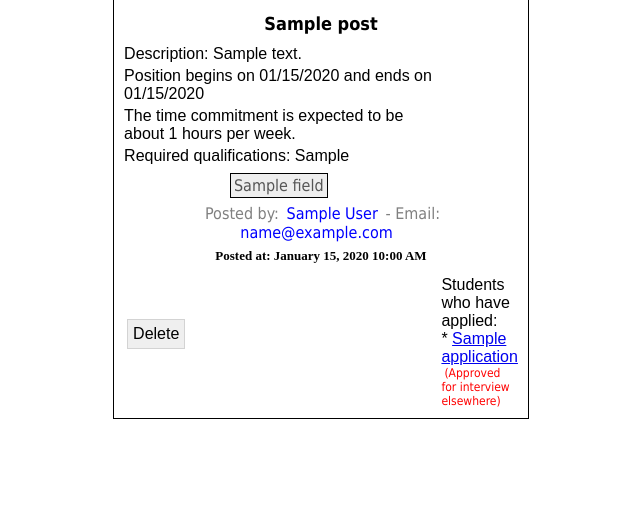
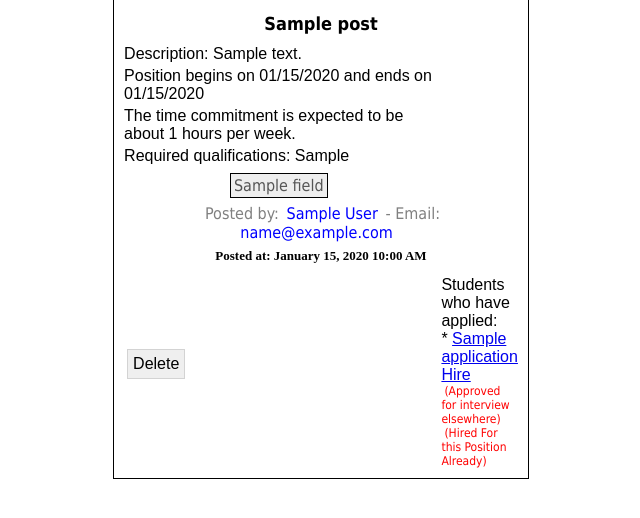
Before and after one commit to BenjaminMichaelis/WSU-EECS-UndergraduateResearch, a Flask app: page / in a window 1280 px wide. Shown: the part 100-618 px from the top of the page, without its empty margins (326-966 px from the left). Run offline with Flask 2, Linux system fonts and the light colour scheme; a user stored in the database is signed in; tables that the repository leaves empty hold one stand-in row (values such as "Sample post"); some libraries are stand-ins or nearby versions.

Commit message:
Implemented Faculty hiring a student

```diff
--- a/app/Controller/routes.py
+++ b/app/Controller/routes.py
@@ -175,6 +175,27 @@ def myposts():
     flash('Error: No faculty permissions discovered')
     return redirect(url_for('routes.index'))
 
+@bp_routes.route('/becoming_hired/<app_id>', methods=['GET'])
+@login_required
+def becoming_hired(app_id):
+    # TODO: Make method post only
+    # if request.method == 'POST':
+    # cant view profile if the current user isn't the profile being accessed or isn't a faculty
+    if current_user.faculty is False:
+        flash("You don't have permission to update student's status")
+        return redirect(url_for('routes.index'))
+    app = Application.query.filter_by(id=app_id).first()
+    user = User.query.get_or_404(app.userid)
+    if user.hired is True:
+        flash("This student has already been hired for a position.")
+        return redirect(url_for('routes.index'))
+    app.hired = True
+    user.hired = True
+    db.session.add(user)
+    db.session.add(app)
+    db.session.commit()
+    return redirect(url_for('routes.index'))
+
 @bp_routes.route('/make_faculty/<user_id>', methods=['POST','GET'])
 @login_required
 def make_faculty(user_id):
--- a/app/View/templates/_post.html
+++ b/app/View/templates/_post.html
@@ -98,10 +98,15 @@
                     Students who have applied:
                     {% for Application in post.get_Applications().all() %}
                         <br>* <a href=" {{ url_for('routes.display_profile', user_id = Application.userid) }} ">{{ Application.preferredname }}</a>
+                        <a href=" {{ url_for('routes.becoming_hired', app_id = Application.id) }} ">Hire</a>
                         {% if User.query.filter_by(id=Application.userid).first().approved == True %}
                             <span class="status">(Approved for interview elsewhere)</span>
-                        {% elif User.query.filter_by(id=Application.userid).first().hired == True %}
+                        {% endif %}
+                        {% if User.query.filter_by(id=Application.userid).first().hired == True and Application.hired == False %}
                             <span class="status">(Hired elsewhere)</span>
+                        {% endif %}
+                        {% if User.query.filter_by(id=Application.userid).first().hired == True and Application.hired == True %}
+                            <span class="status">(Hired For this Position Already)</span>
                         {% endif %}
                     {% endfor %}
                 </div>
```
